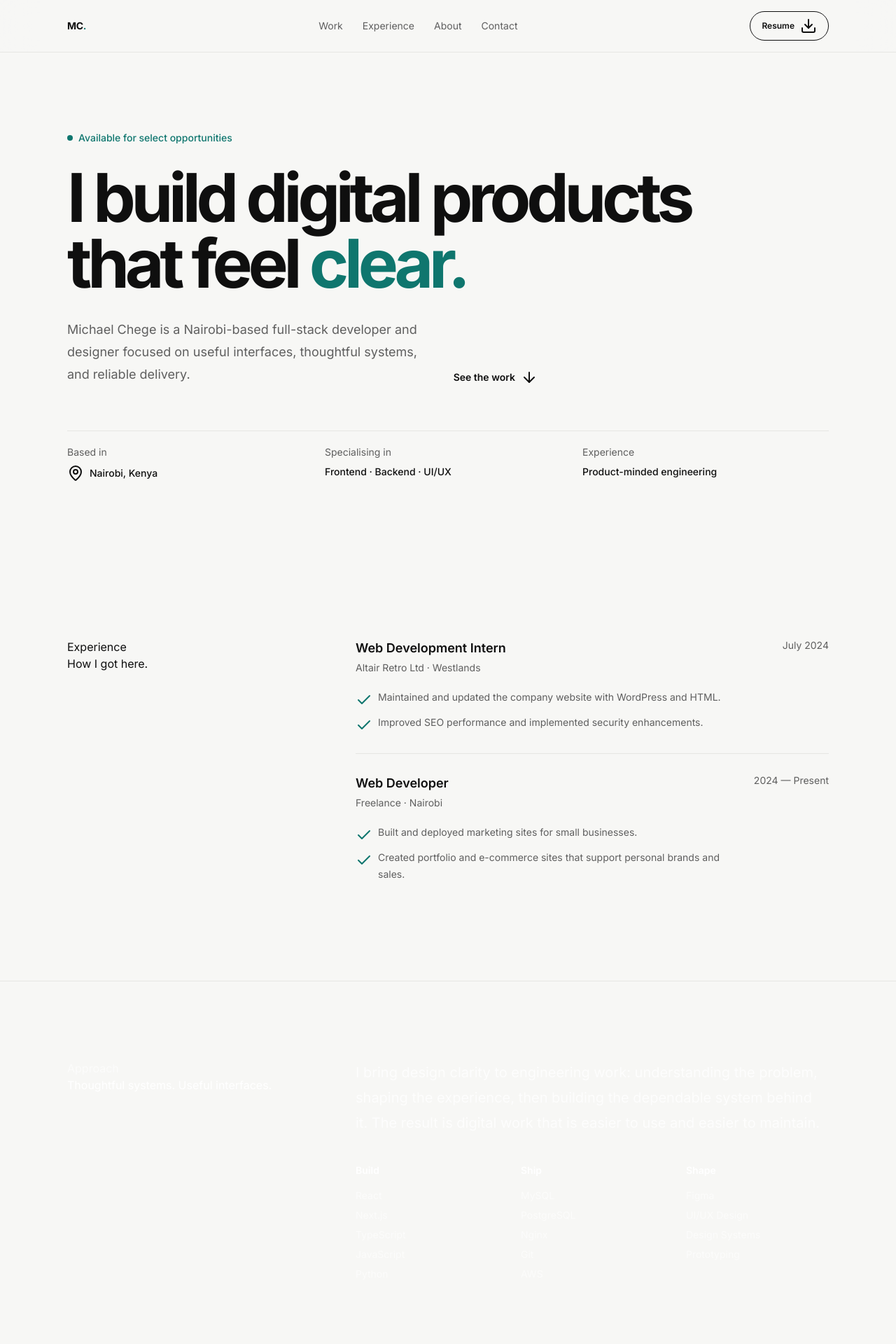
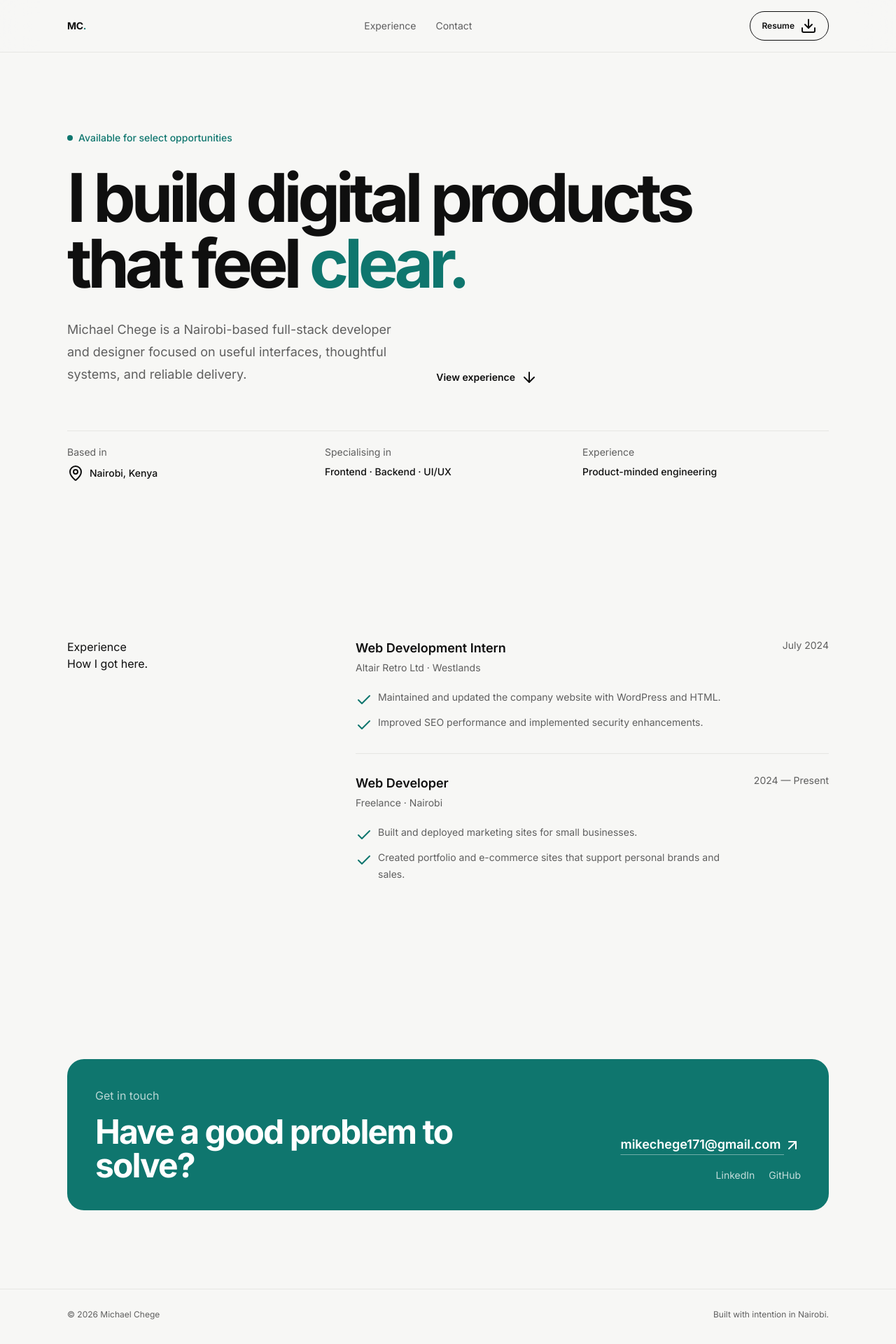
Before and after one commit to 001-sketch/Resume, a Next.js app: page / in a window 1280 px wide. Shown: the top 1920 px of the page at 70% size. Built offline with nearby package versions, Linux system fonts and the light colour scheme.

Commit message:
Remove work and about sections

```diff
--- a/components/ui/portfolio-hero.tsx
+++ b/components/ui/portfolio-hero.tsx
@@ -1,16 +1,8 @@
 import { ArrowDown, ArrowUpRight, Check, Download, MapPin } from "lucide-react";
 
 const NAV_LINKS = [
-  { href: "/work", label: "Work" },
   { href: "#experience", label: "Experience" },
-  { href: "#about", label: "About" },
   { href: "#contact", label: "Contact" },
-];
-
-const SKILL_GROUPS = [
-  { title: "Build", items: ["React", "Next.js", "TypeScript", "JavaScript", "Python"] },
-  { title: "Ship", items: ["MySQL", "PostgreSQL", "Nginx", "Git", "AWS"] },
-  { title: "Shape", items: ["Figma", "UI/UX Design", "Design Systems", "Prototyping"] },
 ];
 
 const SOCIALS = [
@@ -61,7 +53,7 @@ export default function PortfolioHero() {
             <h1 id="hero-title" className="max-w-4xl text-5xl font-bold leading-[0.98] tracking-[-0.065em] sm:text-7xl lg:text-8xl">I build digital products that feel <span className="text-[color:var(--accent)]">clear.</span></h1>
             <div className="mt-8 flex max-w-2xl flex-col gap-7 sm:flex-row sm:items-end sm:justify-between">
               <p className="text-lg leading-8 text-[color:var(--muted)]">Michael Chege is a Nairobi-based full-stack developer and designer focused on useful interfaces, thoughtful systems, and reliable delivery.</p>
-              <a href="#work" aria-label="Scroll to selected work" className="flex shrink-0 items-center gap-2 text-sm font-semibold hover:text-[color:var(--accent)]">See the work <ArrowDown data-icon="inline-end" /></a>
+              <a href="#experience" aria-label="Scroll to experience" className="flex shrink-0 items-center gap-2 text-sm font-semibold hover:text-[color:var(--accent)]">View experience <ArrowDown data-icon="inline-end" /></a>
             </div>
           </div>
           <div className="mt-16 grid gap-4 border-t border-[color:var(--border)] pt-5 text-sm sm:grid-cols-3">
@@ -75,10 +67,6 @@ export default function PortfolioHero() {
           <div className="grid gap-12 lg:grid-cols-[0.7fr_1.3fr]"><div><p className="eyebrow">Experience</p><h2 id="experience-title" className="section-title">How I got here.</h2></div><div className="divide-y divide-[color:var(--border)]">{EXPERIENCE_ENTRIES.map((entry) => <article key={`${entry.company}-${entry.role}`} className="grid gap-4 py-7 first:pt-0 sm:grid-cols-[1fr_auto]"><div><p className="text-lg font-semibold">{entry.role}</p><p className="mt-1 text-sm text-[color:var(--muted)]">{entry.company} · {entry.location}</p><ul className="mt-5 flex flex-col gap-2 text-sm leading-6 text-[color:var(--muted)]">{entry.highlights.map((highlight) => <li key={highlight} className="flex gap-2"><Check className="mt-1 shrink-0 text-[color:var(--accent)]" />{highlight}</li>)}</ul></div><p className="text-sm text-[color:var(--muted)] sm:text-right">{entry.period}</p></article>)}</div></div>
         </section>
 
-        <section id="about" aria-labelledby="about-title" className="border-y border-[color:var(--border)] bg-[color:var(--ink)] py-20 text-white lg:py-28">
-          <div className="mx-auto grid max-w-6xl gap-12 px-5 lg:grid-cols-[0.7fr_1.3fr] lg:px-8"><div><p className="eyebrow text-white/60">Approach</p><h2 id="about-title" className="section-title">Thoughtful systems. Useful interfaces.</h2></div><div><p className="max-w-2xl text-xl leading-9 text-white/75">I bring design clarity to engineering work: understanding the problem, shaping the experience, then building the dependable system behind it. The result is digital work that is easier to use and easier to maintain.</p><div className="mt-10 grid gap-8 sm:grid-cols-3">{SKILL_GROUPS.map((group) => <div key={group.title}><p className="text-sm font-semibold text-[color:var(--highlight)]">{group.title}</p><ul className="mt-4 flex flex-col gap-2 text-sm text-white/60">{group.items.map((item) => <li key={item}>{item}</li>)}</ul></div>)}</div></div></div>
-        </section>
-
         <section id="contact" aria-labelledby="contact-title" className="mx-auto max-w-6xl px-5 py-20 lg:px-8 lg:py-28"><div className="rounded-3xl bg-[color:var(--accent)] px-6 py-10 text-white sm:px-10 lg:flex lg:items-end lg:justify-between"><div><p className="eyebrow text-white/70">Get in touch</p><h2 id="contact-title" className="mt-4 max-w-xl text-4xl font-bold tracking-[-0.04em] sm:text-5xl">Have a good problem to solve?</h2></div><div className="mt-10 flex flex-col items-start gap-5 lg:mt-0 lg:items-end"><a href="mailto:mikechege171@gmail.com" className="text-lg font-semibold underline decoration-white/40 underline-offset-8 hover:decoration-white">mikechege171@gmail.com <ArrowUpRight className="inline" /></a><div className="flex gap-5 text-sm text-white/75">{SOCIALS.map((social) => <a key={social.label} href={social.href} target="_blank" rel="noopener noreferrer" className="hover:text-white">{social.label}</a>)}</div></div></div></section>
       </main>
 
```
